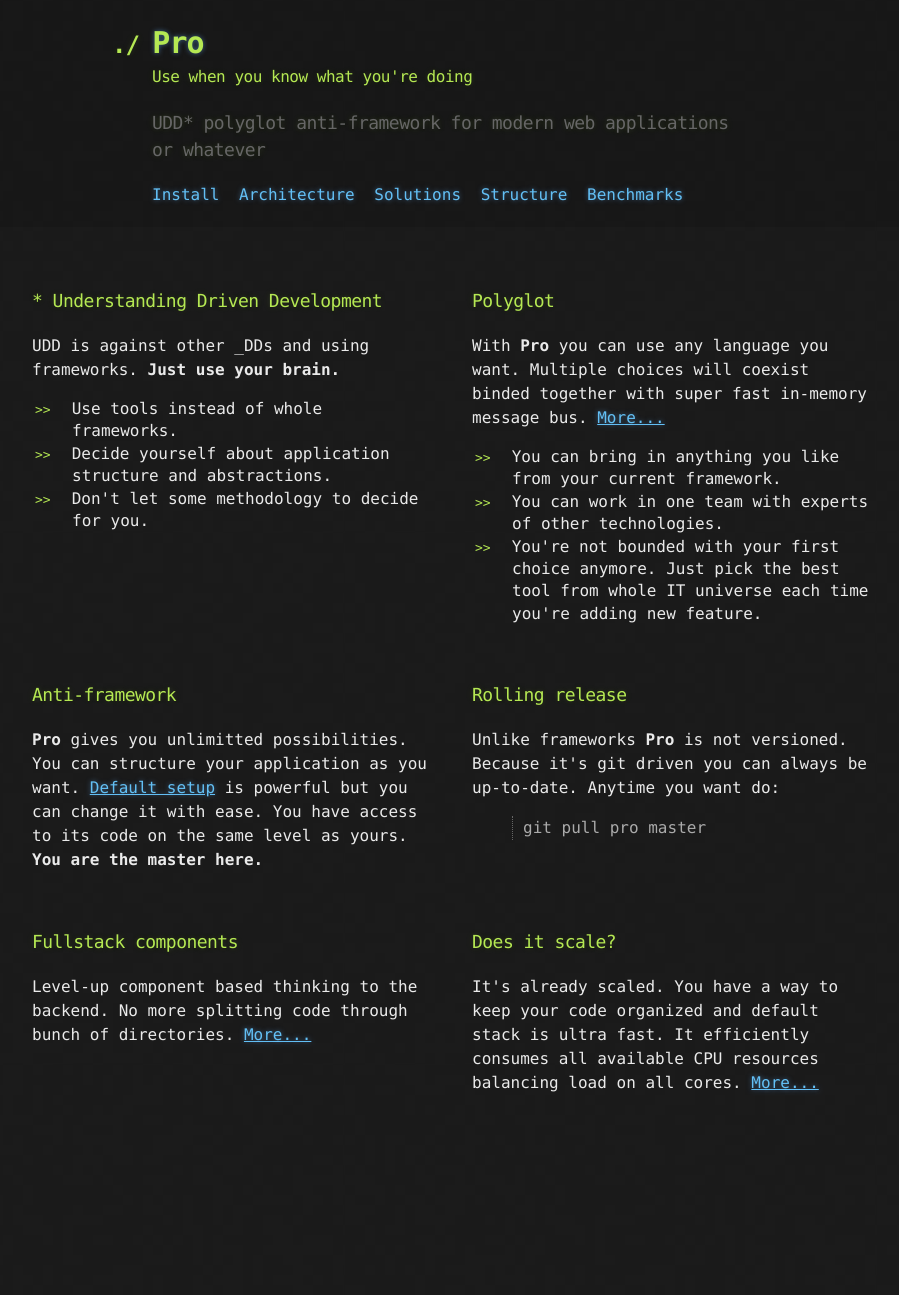
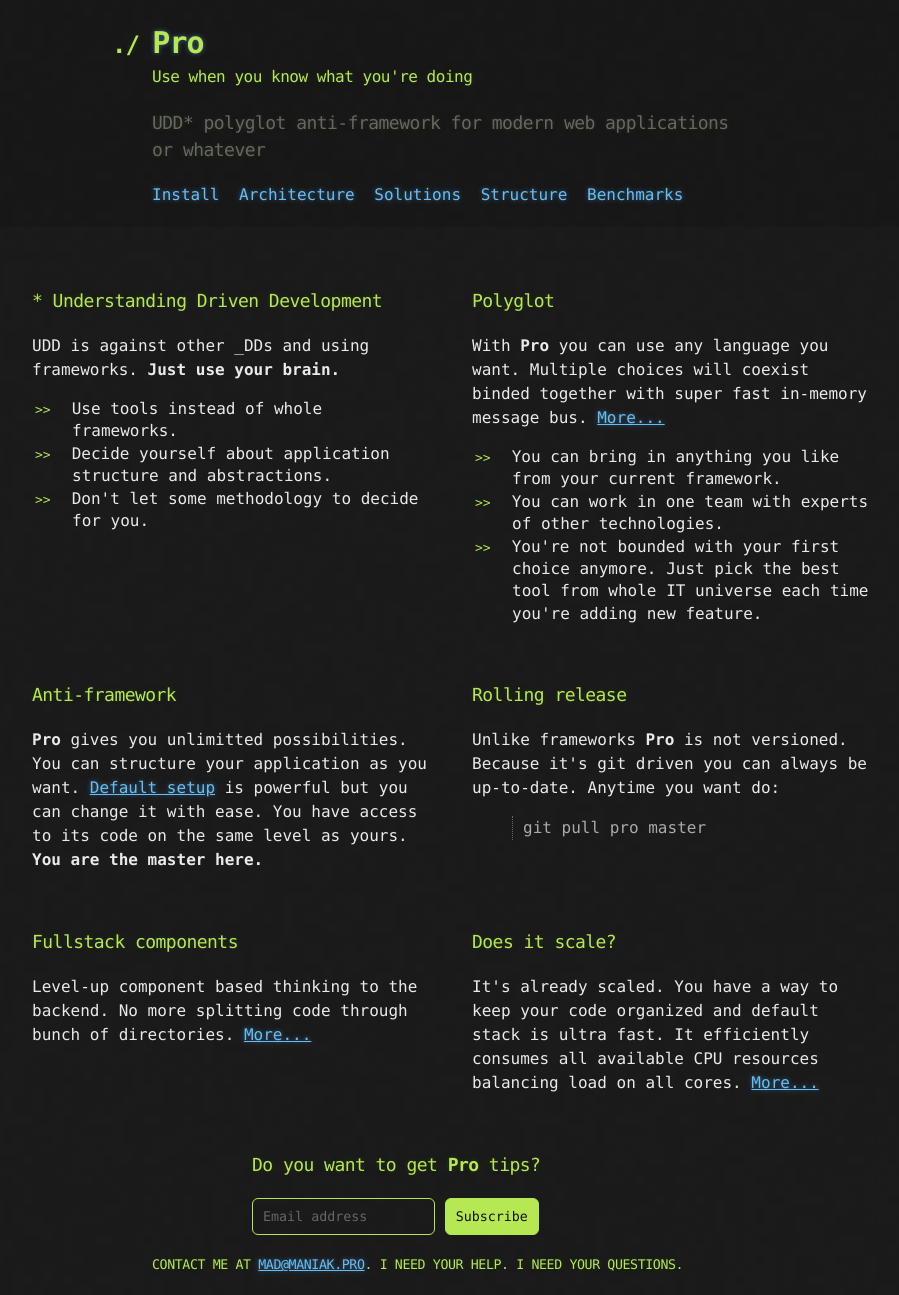
Before and after one commit to madmaniak/pro, a Jekyll site: the page built from index.html, in a window 1280 px wide. Shown: the whole page, without its empty margins (188-1087 px from the left). Built offline with Jekyll 4.4.1, drawn with Linux system fonts in a browser that asks for light colours; Markdown is read by kramdown in place of the engine named in the settings; before the commit the page ends 1131 px from its top, so only the background shows below that.

Commit message:
mailing list; footer; editorial amendments - thanks @tkali

```diff
--- a/_layouts/default.html
+++ b/_layouts/default.html
@@ -33,5 +33,12 @@
     </div>
 
     {{ page.footer }}
+
+    <div class="container">
+      <h5>
+        CONTACT ME AT <a href="mailto://mad@maniak.pro">MAD@MANIAK.PRO</a>.
+        I NEED YOUR HELP. I NEED YOUR QUESTIONS.
+      </h5>
+    </div>
   </body>
 </html>
--- a/index.html
+++ b/index.html
@@ -63,3 +63,22 @@ meta: UDD* polyglot anti-framework for modern web applications or whatever
     <a href="{{site.baseurl}}/benchmarks.html">More...</a>
   </p>
 </div>
+
+<div class="box">
+  <div id="mc_embed_signup">
+    <form action="//github.us13.list-manage.com/subscribe/post?u=b473188d4e971dd573ee4c8f9&amp;id=2070a69176" method="post" id="mc-embedded-subscribe-form" name="mc-embedded-subscribe-form" class="validate" target="_blank" novalidate>
+      <div id="mc_embed_signup_scroll">
+        <h3>Do you want to get <strong>Pro</strong> tips?</h3>
+        <div class="mc-field-group">
+          <input type="email" value="" name="EMAIL" class="required email" id="mce-EMAIL" placeholder="Email address">
+          <input type="submit" value="Subscribe" name="subscribe" id="mc-embedded-subscribe" class="button">
+        </div>
+        <div id="mce-responses" class="clear">
+          <div class="response" id="mce-error-response" style="display:none"></div>
+          <div class="response" id="mce-success-response" style="display:none"></div>
+        </div>    <!-- real people should not fill this in and expect good things - do not remove this or risk form bot signups-->
+        <div style="position: absolute; left: -5000px;" aria-hidden="true"><input type="text" name="b_b473188d4e971dd573ee4c8f9_2070a69176" tabindex="-1" value=""></div>
+      </div>
+    </form>
+  </div>
+</div>
--- a/stylesheets/stylesheet.css
+++ b/stylesheets/stylesheet.css
@@ -207,43 +207,6 @@ hr {
   color: #b5e853;
 }
 
-/* Buttons
-*/
-
-.btn {
-  display: inline-block;
-  background: -webkit-linear-gradient(top, rgba(40, 40, 40, 0.3), rgba(35, 35, 35, 0.3) 50%, rgba(10, 10, 10, 0.3) 50%, rgba(0, 0, 0, 0.3));
-  padding: 8px 18px;
-  border-radius: 50px;
-  border: 2px solid rgba(0, 0, 0, 0.7);
-  border-bottom: 2px solid rgba(0, 0, 0, 0.7);
-  border-top: 2px solid rgba(0, 0, 0, 1);
-  color: rgba(255, 255, 255, 0.8);
-  font-family: Helvetica, Arial, sans-serif;
-  font-weight: bold;
-  font-size: 13px;
-  text-decoration: none;
-  text-shadow: 0 -1px 0 rgba(0, 0, 0, 0.75);
-  box-shadow: inset 0 1px 0 rgba(255, 255, 255, 0.05);
-}
-
-.btn:hover {
-  background: -webkit-linear-gradient(top, rgba(40, 40, 40, 0.6), rgba(35, 35, 35, 0.6) 50%, rgba(10, 10, 10, 0.8) 50%, rgba(0, 0, 0, 0.8));
-}
-
-.btn .icon {
-  display: inline-block;
-  width: 16px;
-  height: 16px;
-  margin: 1px 8px 0 0;
-  float: left;
-}
-
-.btn-github .icon {
-  opacity: 0.6;
-  background: url("../images/blacktocat.png") 0 0 no-repeat;
-}
-
 /* Links
    a, a:hover, a:visited
 */
@@ -267,3 +230,38 @@ a {
 .cf {
   zoom:1;
 }
+
+form input {
+  background: none;
+  border: 1px solid #b5e853;
+  color: #b5e853;
+  border-radius: 6px;
+  padding: 10px;
+  font-family: Monaco, "Bitstream Vera Sans Mono", "Lucida Console", Terminal, monospace;
+  -webkit-font-smoothing: antialiased;
+}
+
+form input[type=submit] {
+  color: #151515;
+  background: #b5e853;
+}
+
+form input[type=submit]:hover {
+  cursor: pointer;
+}
+
+::-webkit-input-placeholder {
+   color: #666;
+}
+
+:-moz-placeholder { /* Firefox 18- */
+   color: #666;
+}
+
+::-moz-placeholder {  /* Firefox 19+ */
+   color: #666;
+}
+
+:-ms-input-placeholder {
+   color: #666;
+}
```
Also changed, not shown: benchmarks.html (+10 -9 lines).
